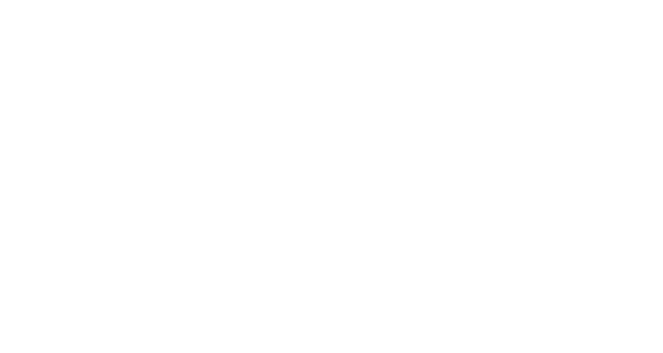
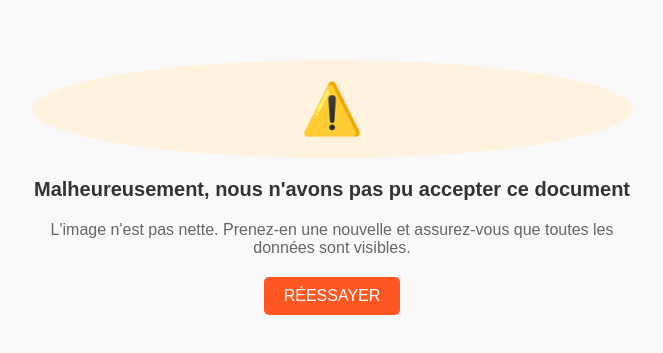
Before and after one commit to btissam19/face-recognition, a React (Create React App) app in the folder face-recognition-frontend/: page /error in a window 1280 px wide. Before the commit this address had no page. Shown: the part 213-566 px from the top of the page, without its empty margins (308-971 px from the left). Built offline with nearby package versions, Linux system fonts and the light colour scheme.

Commit message:
adding errorpage and extarcet face from document

```diff
--- a/face-recognition-frontend/src/App.js
+++ b/face-recognition-frontend/src/App.js
@@ -4,6 +4,7 @@
 import Instructions from './components/Instructions';
 import Verification from './components/Verification';
 import Confidality from './components/Confidality';
+import ErrorPage from './components/ErrorPage';
 
 function App() {
   return (
@@ -14,6 +15,7 @@
           <Route path="/instructions" element={<Instructions />} />
           <Route path="/verification" element={<Verification />} />
           <Route path="/confidality" element={<Confidality />} />
+          <Route path="/error" element={<ErrorPage />} />
         </Routes>
       </div>
     </Router>
--- /dev/null
+++ b/face-recognition-frontend/src/components/ErrorPage.js
@@ -0,0 +1,26 @@
+import React from 'react';
+import '../style/ErrorPage.css';
+import { Link } from 'react-router-dom';
+
+function ErrorPage() {
+  return (
+    <div className="error-page">
+      <div className="error-content">
+        <div className="error-icon-container">
+          <div className="error-icon">⚠️</div>
+        </div>
+        <h1 className="error-title">Malheureusement, nous n'avons pas pu accepter ce document</h1>
+        <p className="error-message">
+          L'image n'est pas nette. Prenez-en une nouvelle et assurez-vous que toutes les données sont visibles.
+        </p>
+        <div className="error-buttons">
+        <Link to="/verification">
+          <button className="retry-button">RÉESSAYER</button>
+        </Link>
+        </div>
+      </div>
+    </div>
+  );
+}
+
+export default ErrorPage;
--- a/face-recognition-frontend/src/components/Verification.js
+++ b/face-recognition-frontend/src/components/Verification.js
@@ -1,25 +1,40 @@
 import React, { useState, useRef } from 'react';
+import { useNavigate } from 'react-router-dom';
 import Webcam from 'react-webcam';
-import '../style/Verification.css'
+import '../style/Verification.css'; // Import the CSS file
 
 function Verification() {
+  const [idImageCaptured, setIdImageCaptured] = useState(false);
   const [idImage, setIdImage] = useState(null);
   const [selfieImage, setSelfieImage] = useState(null);
   const [result, setResult] = useState(null);
-  const [showWebcam, setShowWebcam] = useState(false);
   const [error, setError] = useState(null);
+  const [showIdWebcam, setShowIdWebcam] = useState(false);
+  const [showSelfieWebcam, setShowSelfieWebcam] = useState(false);
+  const [idImageUrl, setIdImageUrl] = useState(null);
+  const [selfieImageUrl, setSelfieImageUrl] = useState(null);
   const webcamRef = useRef(null);
+  const navigate = useNavigate();
 
-  const handleIdImageChange = (e) => {
-    setIdImage(e.target.files[0]);
-  };
-
-  const handleSelfieCaptureClick = () => {
-    setShowWebcam(true);
+  const captureIdImage = () => {
+    const imageSrc = webcamRef.current.getScreenshot();
+    setIdImageUrl(imageSrc);
+    const byteString = atob(imageSrc.split(',')[1]);
+    const ab = new ArrayBuffer(byteString.length);
+    const ia = new Uint8Array(ab);
+    for (let i = 0; i < byteString.length; i++) {
+      ia[i] = byteString.charCodeAt(i);
+    }
+    const blob = new Blob([ab], { type: 'image/jpeg' });
+    const file = new File([blob], "id_image.jpg", { type: "image/jpeg" });
+    setIdImage(file);
+    setIdImageCaptured(true);
+    setShowIdWebcam(false);
   };
 
   const captureSelfie = () => {
     const imageSrc = webcamRef.current.getScreenshot();
+    setSelfieImageUrl(imageSrc);
     const byteString = atob(imageSrc.split(',')[1]);
     const ab = new ArrayBuffer(byteString.length);
     const ia = new Uint8Array(ab);
@@ -29,7 +44,7 @@
     const blob = new Blob([ab], { type: 'image/jpeg' });
     const file = new File([blob], "selfie.jpg", { type: "image/jpeg" });
     setSelfieImage(file);
-    setShowWebcam(false);
+    setShowSelfieWebcam(false);
   };
 
   const handleSubmit = async (e) => {
@@ -53,22 +68,39 @@
       setError(null);
     } catch (error) {
       setError(error.message);
+      navigate('/error');
     }
   };
 
   return (
     <div className="verification-container">
       <h1>Vérification</h1>
-      <form onSubmit={handleSubmit} className="verification-form">
-        <div className="form-group">
-          <label>ID Image:</label>
-          <input type="file" onChange={handleIdImageChange} className="file-input" />
-        </div>
-        <div className="form-group">
-          <label>Selfie Image:</label>
-          <button type="button" onClick={handleSelfieCaptureClick} className="capture-button">Take Selfie</button>
-          {showWebcam && (
-            <div className="webcam-container">
+      <div className="capture-container">
+        <button type="button" onClick={() => setShowIdWebcam(true)} className="capture-button">Open cam for ID</button>
+        {showIdWebcam && (
+          <div>
+            <Webcam
+              audio={false}
+              ref={webcamRef}
+              screenshotFormat="image/jpeg"
+              width={320}
+              height={240}
+              className="webcam"
+            />
+            <button type="button" onClick={captureIdImage} className="capture-button">Capture ID Image</button>
+          </div>
+        )}
+        {idImageUrl && (
+          <div className="image-preview">
+            <img src={idImageUrl} alt="ID" width={160} height={160} className="preview-image" />
+          </div>
+        )}
+      </div>
+      {idImageCaptured && (
+        <div className="capture-container">
+          <button type="button" onClick={() => setShowSelfieWebcam(true)} className="capture-button">Open cam for Selfie</button>
+          {showSelfieWebcam && (
+            <div>
               <Webcam
                 audio={false}
                 ref={webcamRef}
@@ -77,18 +109,21 @@
                 height={240}
                 className="webcam"
               />
-              <button type="button" onClick={captureSelfie} className="capture-button">Capture Selfie</button>
+              <button type="button" onClick={captureSelfie} className="capture-button">Capture Selfie Image</button>
             </div>
           )}
-          {selfieImage && (
+          {selfieImageUrl && (
             <div className="image-preview">
-              <h3>Selfie Preview:</h3>
-              <img src={URL.createObjectURL(selfieImage)} alt="selfie" width={160} height={160} className="preview-image" />
+              <img src={selfieImageUrl} alt="Selfie" width={160} height={160} className="preview-image" />
             </div>
           )}
         </div>
-        <button type="submit" className="submit-button">Submit</button>
-      </form>
+      )}
+      {selfieImage && (
+        <form onSubmit={handleSubmit} className="verification-form">
+          <button type="submit" className="submit-button">Submit</button>
+        </form>
+      )}
       {error && <div className="error-message">{error}</div>}
       {result && (
         <div className="result-container">
--- /dev/null
+++ b/face-recognition-frontend/src/style/ErrorPage.css
@@ -0,0 +1,83 @@
+/* ErrorPage.css */
+
+.error-page {
+    display: flex;
+    flex-direction: column;
+    justify-content: center;
+    align-items: center;
+    height: 100vh;
+    background-color: #f9f9f9;
+  }
+
+  .error-content {
+    text-align: center;
+    max-width: 600px;
+    padding: 20px;
+    font-family: Arial, sans-serif;
+  }
+
+  .error-icon-container {
+    margin: 20px 0;
+  }
+
+  .error-icon {
+    font-size: 50px;
+    color: #ffa500;
+    background-color: #fff3e0;
+    border-radius: 50%;
+    padding: 20px;
+  }
+
+  .error-title {
+    font-size: 20px;
+    color: #333;
+    margin-top: 20px;
+  }
+
+  .error-message {
+    font-size: 16px;
+    color: #666;
+    margin: 20px 0;
+  }
+
+  .error-buttons {
+    display: flex;
+    justify-content: center;
+    gap: 10px;
+    margin: 20px 0;
+  }
+
+  .retry-button, .choose-another-button {
+    padding: 10px 20px;
+    font-size: 16px;
+    border: none;
+    border-radius: 5px;
+    cursor: pointer;
+    transition: background-color 0.3s ease;
+  }
+
+  .retry-button {
+    background-color: #ff5722;
+    color: white;
+  }
+
+  .retry-button:hover {
+    background-color: #e64a19;
+  }
+
+  .choose-another-button {
+    background-color: #eeeeee;
+    color: #333;
+  }
+
+  .choose-another-button:hover {
+    background-color: #e0e0e0;
+  }
+
+  .error-footer {
+    margin-top: 20px;
+  }
+
+  .error-logo {
+    width: 100px;
+  }
--- a/face-recognition-frontend/src/style/Verification.css
+++ b/face-recognition-frontend/src/style/Verification.css
@@ -1,58 +1,38 @@
 .verification-container {
-  text-align: center;
-  margin: 20px auto;
   max-width: 600px;
+  margin: 0 auto;
   padding: 20px;
   margin-top: 150px;
 }
 
 .verification-container h1 {
+  text-align: center;
+  color: #333;
   margin-bottom: 20px;
-  font-size: 24px;
-  color: #333;
 }
 
-.verification-form {
-  display: flex;
-  flex-direction: column;
-  align-items: center;
+.capture-container {
+  margin-bottom: 20px;
+  text-align: center;
 }
 
-.form-group {
-  margin-bottom: 20px;
-  width: 100%;
-}
-
-.form-group label {
-  display: block;
-  margin-bottom: 8px;
-  font-weight: bold;
+.capture-container h2 {
   color: #555;
-}
-
-.file-input {
-  width: 100%;
-  padding: 8px;
-  border: 1px solid #ddd;
-  border-radius: 4px;
+  margin-bottom: 10px;
 }
 
 .capture-button {
   padding: 10px 20px;
+  background-color:#f0b90b;;
+  color: #fff;
   border: none;
-  background-color: #f0b90b;
-  color: white;
   border-radius: 4px;
   cursor: pointer;
-  margin-top: 10px;
+  margin-bottom: 10px;
 }
 
 .capture-button:hover {
-  background-color: #f0b90b;
-}
-
-.webcam-container {
-  margin-top: 20px;
+  background-color:#f0b90b;;
 }
 
 .webcam {
@@ -60,23 +40,26 @@
 }
 
 .image-preview {
-  margin-top: 20px;
+  margin-bottom: 20px;
+  text-align: center;
 }
 
 .preview-image {
   border: 1px solid #ddd;
   border-radius: 4px;
-  padding: 5px;
+}
+
+.verification-form {
+  text-align: center;
 }
 
 .submit-button {
-  padding: 12px 24px;
+  padding: 10px 20px;
+  background-color: #28a745;
+  color: #fff;
   border: none;
-  background-color: #28a745;
-  color: white;
   border-radius: 4px;
   cursor: pointer;
-  margin-top: 20px;
 }
 
 .submit-button:hover {
@@ -84,14 +67,16 @@
 }
 
 .error-message {
-  color: red;
-  margin-top: 20px;
+  color: #d9534f;
+  text-align: center;
+  margin-bottom: 20px;
 }
 
 .result-container {
-  margin-top: 20px;
+  text-align: center;
 }
 
 .result-container h2 {
+  color: #333;
   margin-bottom: 10px;
 }
```
Also changed, not shown: 1 other file (tests, documents, lock files or other folders).
